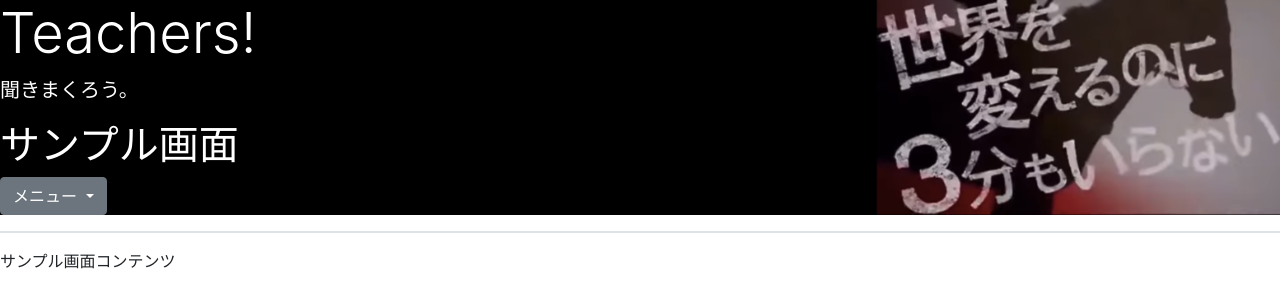
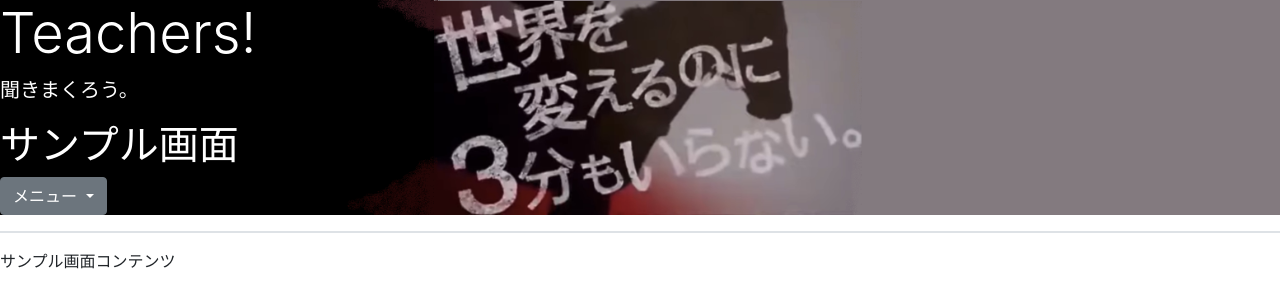
Before and after one commit to tnGithub069/teachersproject, a Django app: page /teachersapp/ in a window 1280 px wide. Shown: the top 308 px of the page. Run offline with Django 3.2, Linux system fonts and the light colour scheme; some libraries are stand-ins or nearby versions.

Commit message:
20211012 夜

```diff
--- a/static/css/teachersproject.css
+++ b/static/css/teachersproject.css
@@ -9,7 +9,7 @@
 
 /* jumbotron */
 header.jumbotron2 {
-  background: url("/static/images/header01.png");
+  background: url("/static/images/header03.png");
   background-position: center center;
   background-size: cover;
   color: #fff;
```
Also changed, not shown: static/images/header02.png (added), static/images/header03.png (added).
